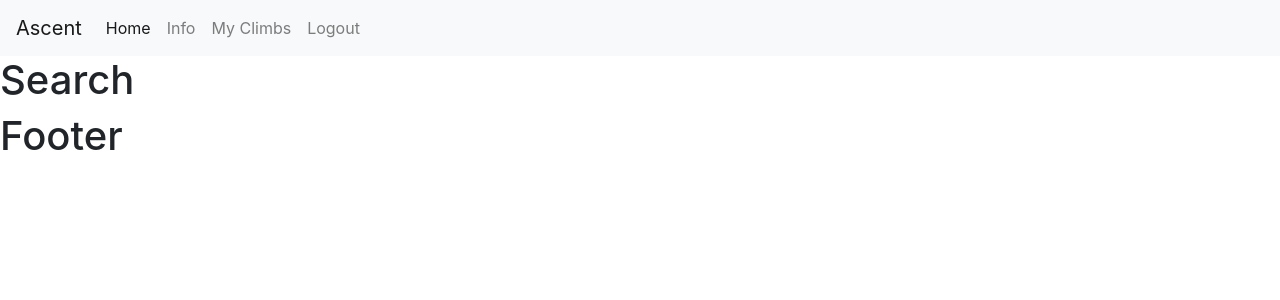
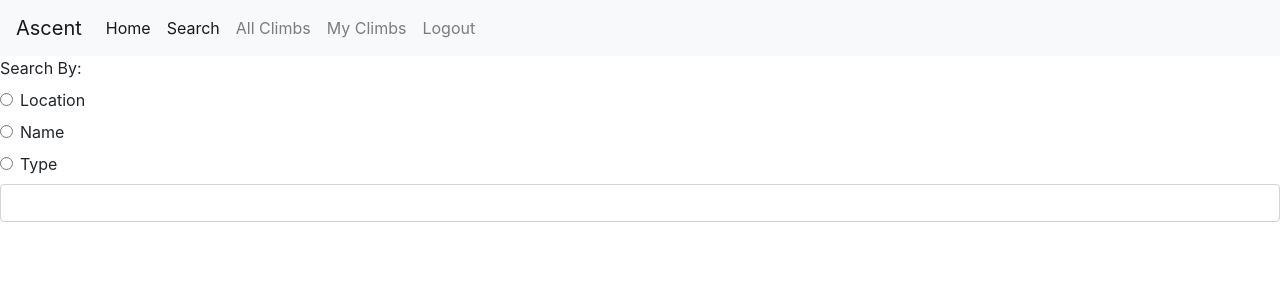
Before and after one commit to jrwatson94/phase-5-project-ascent-frontend, a React (Create React App) app in the folder ascent-frontend/: page /search in a window 1280 px wide. Shown: the top 300 px of the page. Built offline with nearby package versions, Linux system fonts and the light colour scheme.

Commit message:
search feature added

```diff
--- a/ascent-frontend/src/App.css
+++ b/ascent-frontend/src/App.css
@@ -39,7 +39,7 @@
 
 .climb-card {
   height: 38rem;
-  max-width: 23%;
+  max-width: 30%;
   margin: 1%;
 }
 
--- a/ascent-frontend/src/App.js
+++ b/ascent-frontend/src/App.js
@@ -1,7 +1,7 @@
 import './App.css';
 import React from 'react'
 import NavBar from './Components/NavBar'
-import ClimbContainer from './Containers/ClimbsContainer'
+import ClimbContainer from './Containers/ClimbContainer'
 import SearchForm from './Components/SearchForm'
 import Footer from './Components/Footer'
 import Home from './Components/Home'
@@ -60,10 +60,9 @@ class App extends React.Component{
           <Route exact path="/signup"render={() => <Signup submitHandler = {this.signupSubmitHandler}/>}/>
           <Route exact path="/login" render={() => <Login loginHandler = {this.loginHandler}/>}/>
           <Route exact path="/" component={Home}/>
-          <Route exact path="/search" component={SearchForm}/>
+          <Route exact path="/search" render={() => <SearchForm user={this.state.user}/>}/>
           <Route exact path="/climbs" render= {() => <ClimbContainer token={localStorage.token} user={this.state.user}/>} />
           <Route exact path="/my-climbs"render={() => <MyClimbs token={localStorage.token} user= {this.state.user}/>}/>
-          <Footer/>
         </div>
       </Switch>
 
--- a/ascent-frontend/src/Components/ClimbCard.js
+++ b/ascent-frontend/src/Components/ClimbCard.js
@@ -1,4 +1,5 @@
 import React from 'react'
+
 
 export default class ClimbCard extends React.Component{
     state ={
@@ -45,7 +46,7 @@ export default class ClimbCard extends React.Component{
             <div className="climb-card card float-right">
                 <img className="card-img-top climb-img" src={this.props.image}></img>
                 <div className="card-body">
-                    <h4 className="card-title">{this.props.name}</h4>
+                    <a href={this.props.url}><h4 className="card-title">{this.props.name}</h4></a>
                     <h5 className="rating">Rating: <strong>{this.props.rating}</strong></h5>
                     <p>Type: {this.props.climb_type}</p>
                     <p>Difficulty: {this.props.difficulty}</p>
--- a/ascent-frontend/src/Components/NavBar.js
+++ b/ascent-frontend/src/Components/NavBar.js
@@ -16,13 +16,16 @@ export default class NavBar extends React.Component{
                             <NavLink to="/" className="nav-link" href="#">Home</NavLink>
                         </li>
                         <li className="nav-item">
-                            <a className="nav-link" href="#">Info</a>
+                            <NavLink className="nav-link" to="/search">Search</NavLink>
+                        </li>
+                        <li className="nav-item">
+                            <NavLink className="nav-link" to="/climbs">All Climbs</NavLink>
                         </li>
                         <li className="nav-item">
                             <NavLink className="nav-link" to="/my-climbs">My Climbs</NavLink>
                         </li>
                         <li className="nav-item">
-                            <a className="nav-link" href="#">Logout</a>
+                            <a className="nav-link" href="/">Logout</a>
                         </li>
                     </ul>
                 </div>
--- a/ascent-frontend/src/Components/SearchForm.js
+++ b/ascent-frontend/src/Components/SearchForm.js
@@ -1,9 +1,72 @@
 import React from 'react'
+import { connect } from 'react-redux'
+import ClimbCard from './ClimbCard'
 
-export default class SearchForm extends React.Component{
+class SearchForm extends React.Component{
+    state = {
+        userInput: "",
+        currentClimbs: this.props.climbs,
+        checkBox: "state"
+    }
+    changeHandler = (evt) => {
+        this.setState({
+            [evt.target.name]: evt.target.value
+        })
+        console.log(this.state)
+    }
+
+    renderSearchResults = (searchTerm) => {
+        let input = this.state.userInput.toLowerCase()
+        console.log(this.state.currentClimbs)
+        let filteredArray = this.state.currentClimbs.filter(climb =>
+            climb[searchTerm].toLowerCase().includes(input)
+        )
+        return filteredArray.map(climb => <ClimbCard key={climb.id} user={this.props.user} {...climb}/>)
+    }
+    checkChangeHandler = (evt) => {
+        this.setState({
+            ...this.state,
+            checkBox: evt.target.value
+        })
+    }
+
+    submitHandler = (e) => {
+        e.preventDefault()
+    }
     render(){
         return(
-            <h1>Search</h1>
+            <div>
+                <form onSubmit={this.submitHandler}>
+                    <div className="form-group">
+                        <label>Search By: </label>
+                        <div className="form-check">
+                            <input onChange={this.checkChangeHandler} className="form-check-input" name="climb-search" type="radio" value="state"></input>
+                            <label>Location</label>
+                        </div>
+                        <div onChange={this.checkChangeHandler} className="form-check">
+                            <input className="form-check-input" name="climb-search" type="radio" value="name"></input>
+                            <label>Name</label>
+                        </div>
+                        <div onChange={this.checkChangeHandler} className="form-check">
+                            <input className="form-check-input" name="climb-search" type="radio" value="climb_type"></input>
+                            <label>Type</label>
+                        </div>
+                        <input name="userInput" onChange={this.changeHandler} className="form-control"></input>
+                    </div>
+                </form>
+                <div>
+                    {this.renderSearchResults(this.state.checkBox)}
+                </div>
+
+            </div>
         )
     }
 }
+
+const msp = state => {
+    return {
+        climbs: state.climbs
+    }
+}
+
+export default connect(msp,null)(SearchForm);
```
Also changed, not shown: ascent-frontend/src/Containers/ClimbContainer.js (renamed from ascent-frontend/src/Containers/ClimbsContainer.js), 1 other file (tests, documents, lock files or other folders).
